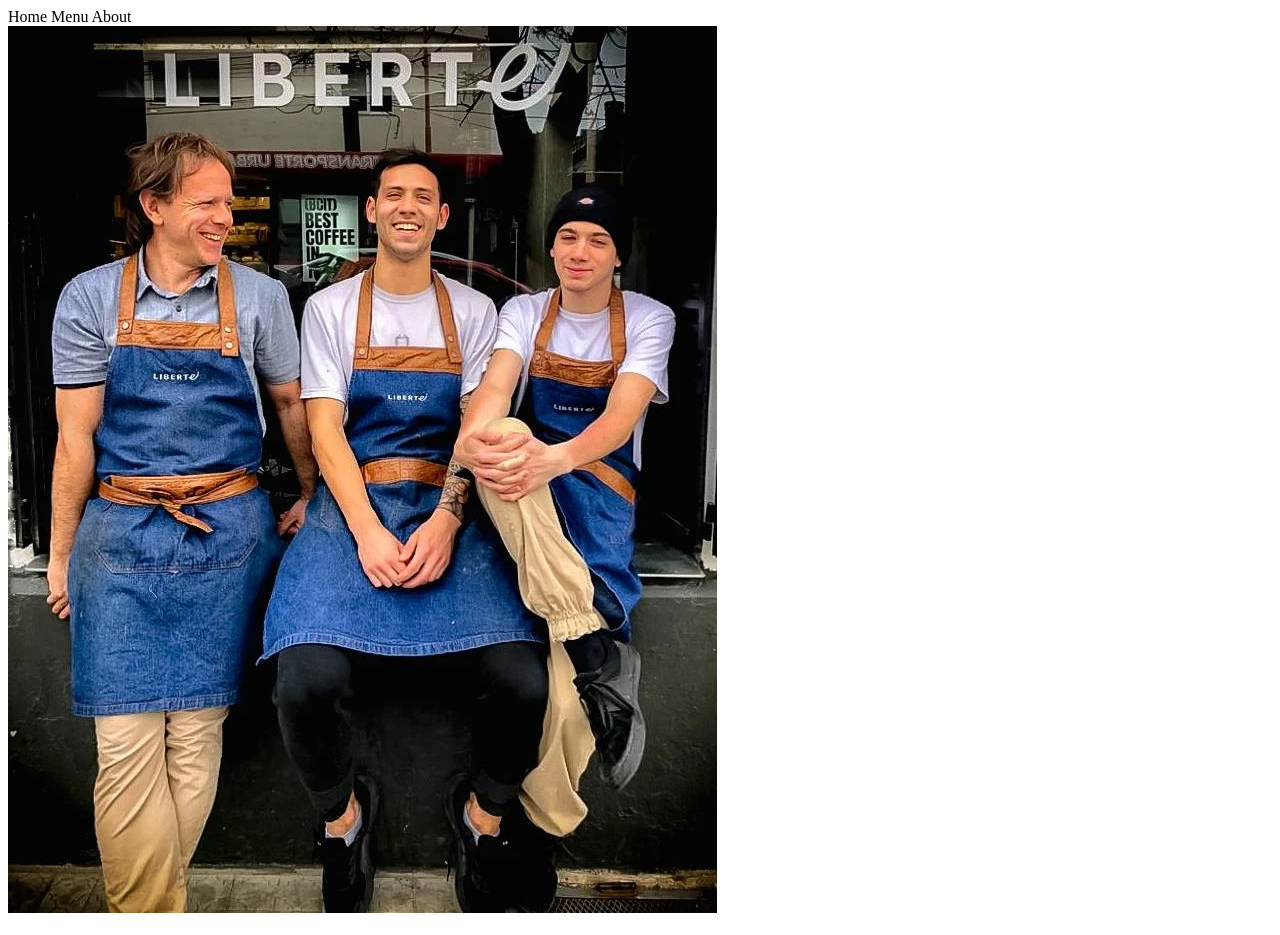
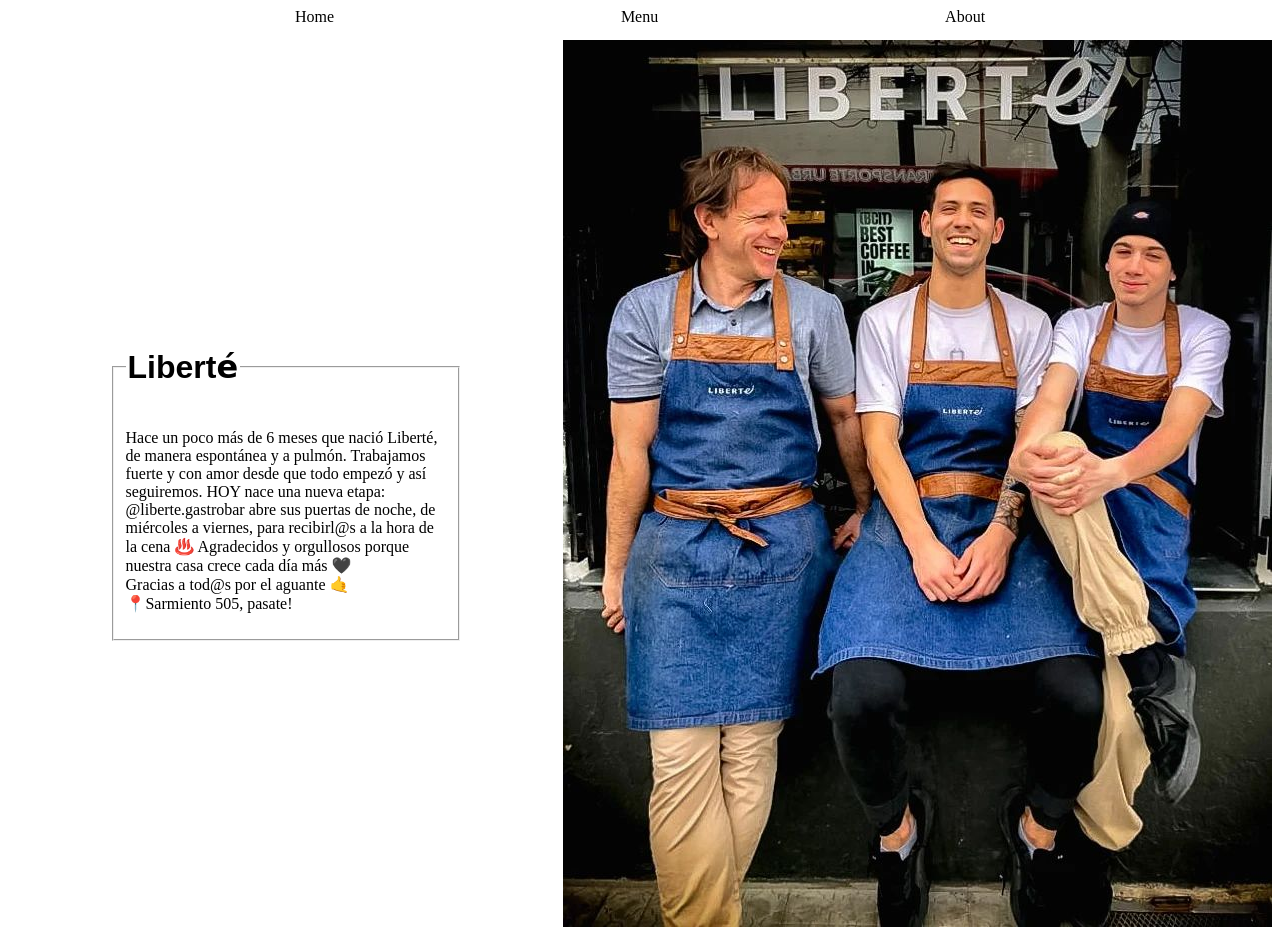
Before and after one commit to AndoniRoque/rop-restaurant, a website built with webpack: page src/index.html in a window 1280 px wide. Built offline with nearby package versions, Linux system fonts and the light colour scheme.

Commit message:
html  mock done

```diff
--- /dev/null
+++ b/src/home.js
@@ -0,0 +1,3 @@
+export default function Home() {
+
+}
--- a/src/index.html
+++ b/src/index.html
@@ -6,15 +6,27 @@
     <title>Document</title>
 </head>
 <body>
-    <header>
-        <nav>
+    <header style="height: 4vh;">
+        <nav style="display:flex; justify-content: space-evenly; align-items: center;">
             <buttons>Home</buttons>
             <buttons>Menu</buttons>
             <buttons>About</buttons>
         </nav>
     </header>
-    <div id="content">
-        <img src='<%= require('./images/306791088_3198909510375666_4634034502690286416_n.jpeg') %>'/>
+    <div id="content" style="display:flex;">
+        <div id="info" style="display:flex; justify-content: center; align-items: center; flex-direction: column; width:50vw;" >
+            <fieldset>
+                <legend> <h1> <span style="font-family: Arial, Helvetica, sans-serif;">Libert</span><span style="font-family: cursive;">é</span> </h1> </legend>
+                <p style="width:25vw">
+                    Hace un poco más de 6 meses que nació Liberté, de manera espontánea y a pulmón. Trabajamos fuerte y con amor desde que todo empezó y así seguiremos. HOY nace una nueva etapa: @liberte.gastrobar abre sus puertas de noche, de miércoles a viernes, para recibirl@s a la hora de la cena ♨️ Agradecidos y orgullosos porque nuestra casa crece cada día más 🖤 <br>
+                    Gracias a tod@s por el aguante 🤙 <br>
+                    📍Sarmiento 505, pasate!
+                </p>
+            </fieldset>
+        </div>
+        <div id="image" style="display:flex;" >
+            <img src='<%= require('./images/306791088_3198909510375666_4634034502690286416_n.jpeg') %>'/>
+        </div>
     </div>
 </body>
 </html>
```
Also changed, not shown: dist/index.html.
